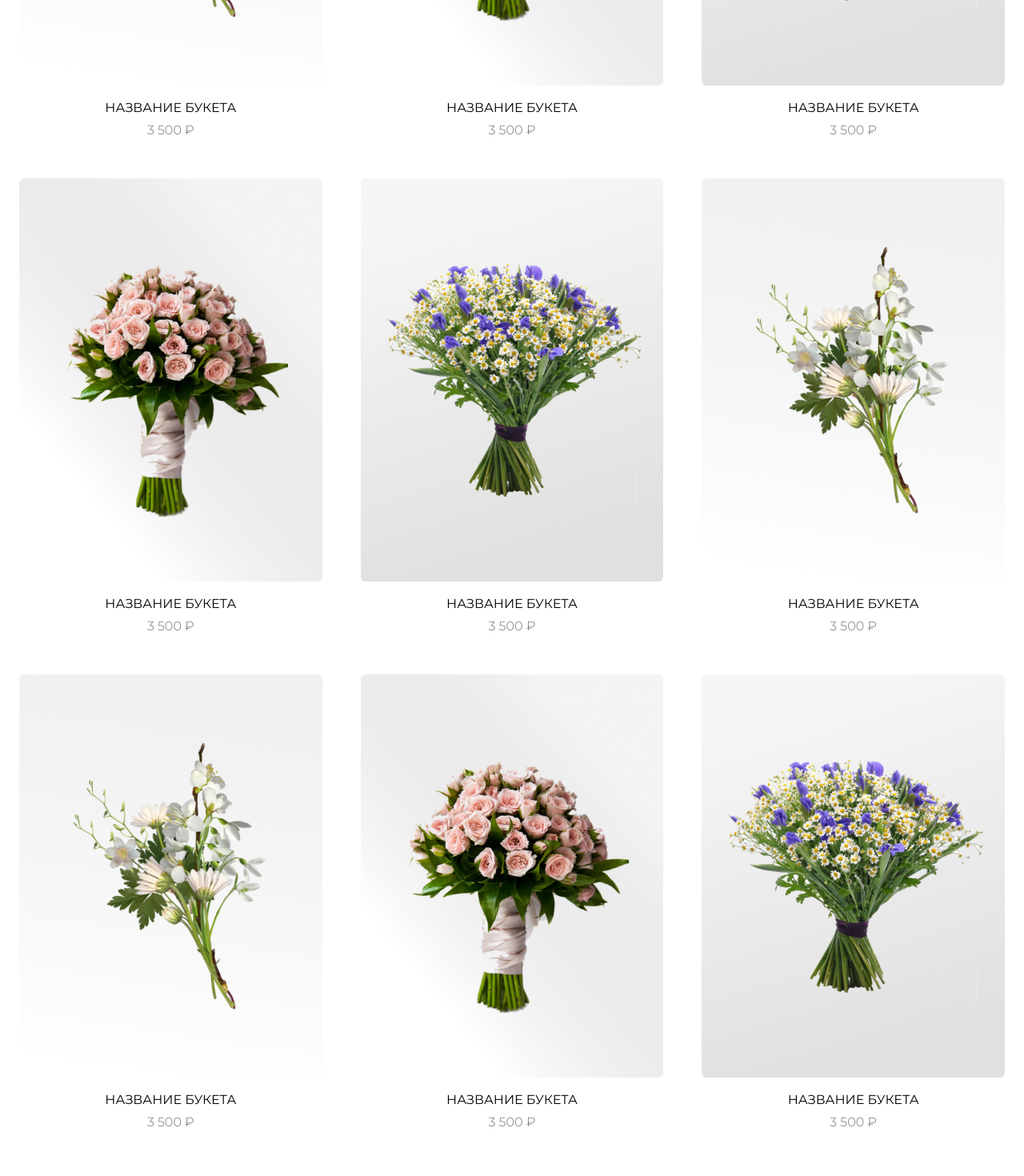
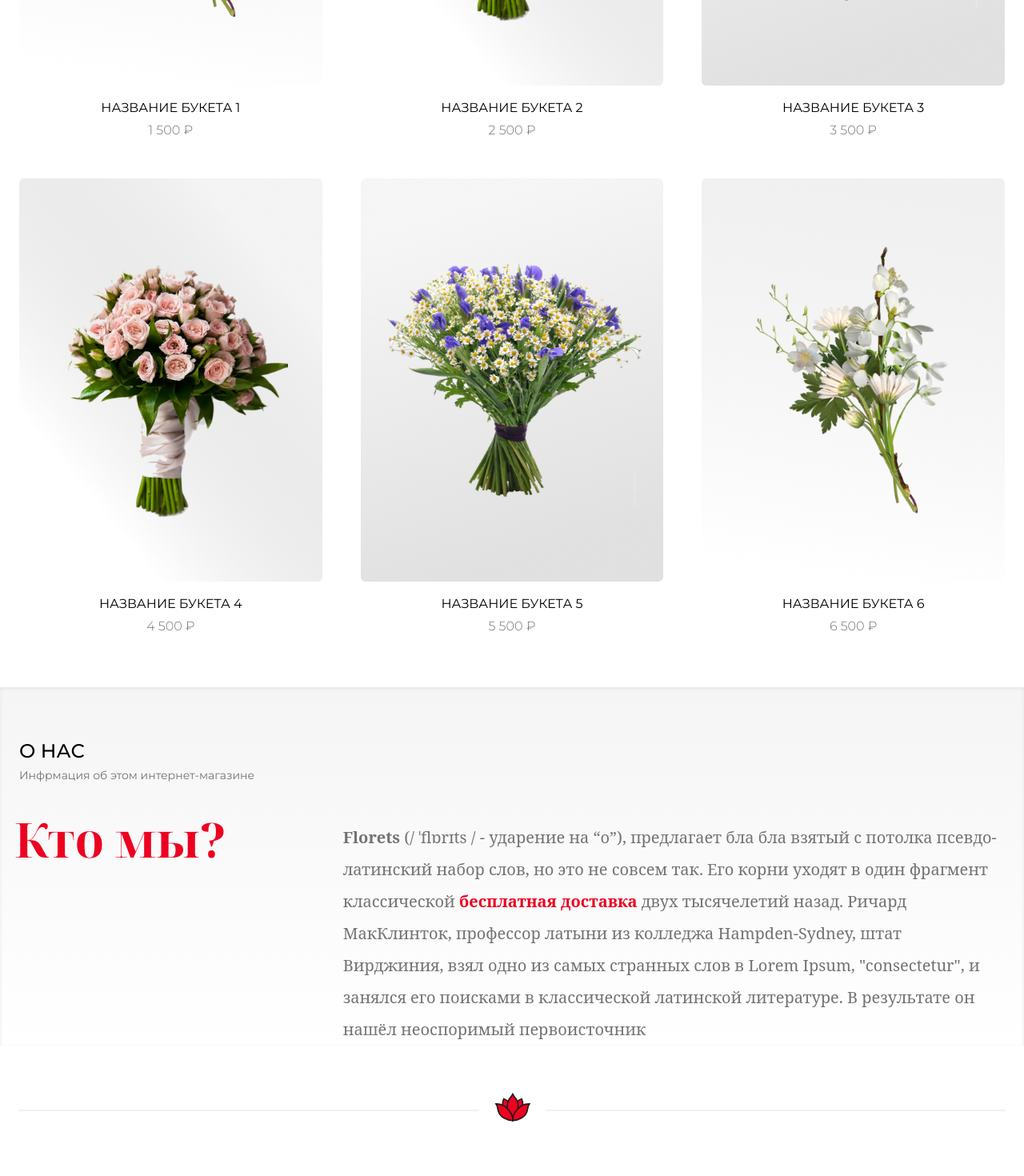
Before and after one commit to gitty-git/florets, a Vue app: page / in a window 1280 px wide. Shown: the part 1260-2730 px from the top of the page at 80% size. Built offline with nearby package versions, Linux system fonts and the light colour scheme.

Commit message:
products

```diff
--- a/public/index.html
+++ b/public/index.html
@@ -13,5 +13,7 @@
     </noscript>
     <div id="app"></div>
     <!-- built files will be auto injected -->
+    <script src="https://api-maps.yandex.ru/2.1/?apikey=d145c51a-c5ed-461e-bcf0-f1a7ccba9146&lang=ru_RU" type="text/javascript">
+    </script>
   </body>
 </html>
--- a/src/components/Card.vue
+++ b/src/components/Card.vue
@@ -1,13 +1,17 @@
 <template>
     <div class="w-full flex flex-col items-center">
-        <img class="mb-4 rounded-md cursor-pointer hover:scale-102 duration-300" :src="require(`@/assets/images/${img}`)" alt="">
+        <img class="mb-4 rounded-md cursor-pointer hover:scale-102 duration-300" :src="require(`@/assets/images/b-${pic}.png`)" alt="">
         <div class="uppercase mb-1">{{ name }}</div>
-        <div class="font-light text-gray-500">{{ price }}</div>
+        <div class="font-light text-gray-500">{{ formattedPrice }} ₽</div>
     </div>
 </template>
 
 <script setup>
-const props = defineProps(['img', 'price', 'name'])
+import { computed, onMounted, ref } from "vue";
+
+const props = defineProps(['pic', 'price', 'name'])
+
+const formattedPrice = computed(() => props.price.toLocaleString().replace(',', ' '))
 </script>
 
 <style scoped>
--- a/src/components/Input.vue
+++ b/src/components/Input.vue
@@ -1,12 +1,14 @@
 <template>
     <div class="mt-6">
         <div class="mb-2 text-sm">{{ header }}</div>
-        <input class="border-2 px-3 md:text-xl font-serif border-gray-150 w-full h-12" type="text">
+        <input :id="customId" v-model="placeholder" class="border-2 px-3 font-serif border-gray-150 w-full h-12" type="text">
     </div>
 </template>
 
 <script setup>
-const props = defineProps(['header'])
+const props = defineProps(['header', 'customId', 'placeholder'])
+
+const placeholder = props.placeholder
 </script>
 
 <style scoped>
--- a/src/views/HomeView.vue
+++ b/src/views/HomeView.vue
@@ -22,8 +22,8 @@
                         </svg>
                     </div>
 
-                    <div class="lg:text-md text-sm font-serif leading-loose text-gray-700">Здесь будет текст, который очень важен, его никто не читает. Зюганов,
-                        <span class="font-bold">Жириновский</span>. Джоч - мудак, отомстил за папу!
+                    <div class="lg:text-md text-sm font-serif leading-loose text-gray-700">Lorem ipsum dolor sit amet, consectetur adipisicing elit. Assumenda, deserunt?
+                        <span class="font-bold">hello</span>. Consectetur adipisicing elit.
                     </div>
                 </div>
 
@@ -54,33 +54,11 @@
             </div>
 
             <div class="md:grid-cols-3 grid gap-12 lg:px-0 px-6">
-                <router-link :to="{ path: 'product' }">
-                    <Card img="b-1.png" name="Название букета" price="3 500 ₽"/>
-                </router-link>
-                <router-link :to="{ path: 'product' }">
-                    <Card img="b-2.png" name="Название букета" price="3 500 ₽"/>
-                </router-link>
-                <router-link :to="{ path: 'product' }">
-                    <Card img="b-3.png" name="Название букета" price="3 500 ₽"/>
-                </router-link>
-                <router-link :to="{ path: 'product' }">
-                    <Card img="b-2.png" name="Название букета" price="3 500 ₽"/>
-                </router-link>
-                <router-link :to="{ path: 'product' }">
-                    <Card img="b-3.png" name="Название букета" price="3 500 ₽"/>
-                </router-link>
-                <router-link :to="{ path: 'product' }">
-                    <Card img="b-1.png" name="Название букета" price="3 500 ₽"/>
-                </router-link>
-                <router-link :to="{ path: 'product' }">
-                    <Card img="b-1.png" name="Название букета" price="3 500 ₽"/>
-                </router-link>
-                <router-link :to="{ path: 'product' }">
-                    <Card img="b-2.png" name="Название букета" price="3 500 ₽"/>
-                </router-link>
-                <router-link :to="{ path: 'product' }">
-                    <Card img="b-3.png" name="Название букета" price="3 500 ₽"/>
-                </router-link>
+                <div v-for="product in products" :key="product.id">
+                    <router-link :to="{ path: 'product' }">
+                        <Card :pic="product.img" :name="product.name" :price="product.price"/>
+                    </router-link>
+                </div>
             </div>
         </div>
     </div>
@@ -115,11 +93,46 @@
     </div>
 </template>
 
-<script>
+<script setup>
 import Card from "@/components/Card";
+import { ref } from "vue";
 
-export default {
-    name: 'HomeView',
-    components: { Card, }
-}
+const products = ref([
+    {
+        id: '1',
+        name: 'Название букета 1',
+        price: 1500,
+        img: '1'
+    },
+    {
+        id: '2',
+        name: 'Название букета 2',
+        price: 2500,
+        img: '2'
+    },
+    {
+        id: '3',
+        name: 'Название букета 3',
+        price: 3500,
+        img: '3'
+    },
+    {
+        id: '4',
+        name: 'Название букета 4',
+        price: 4500,
+        img: '2'
+    },
+    {
+        id: '5',
+        name: 'Название букета 5',
+        price: 5500,
+        img: '3'
+    },
+    {
+        id: '6',
+        name: 'Название букета 6',
+        price: 6500,
+        img: '1'
+    },
+])
 </script>
--- a/src/views/Order.vue
+++ b/src/views/Order.vue
@@ -9,7 +9,7 @@
                 <Input header="Телефон:"/>
             </div>
 
-            <Input header="Улица, дом:"/>
+            <Input placeholder="Россия, Челябинск, " header="Улица, дом:" customId="inputAddress"/>
 
             <div class="flex text-sm md:flex-row flex-col justify-center items-center mt-12">
                 <div class="mb-6 w-full">Выберете способ оплаты:</div>
@@ -25,25 +25,38 @@
             </div>
 
             <div class="w-full flex sm:mt-24 mt-16 mb-12 justify-center">
-                <router-link to="#">
-                    <div class="uppercase hover:bg-white hover:text-mainRed duration-150 cursor-pointer border-2 border-mainRed py-6 bg-mainRed font-medium text-white px-12">
+<!--                <router-link to="#">-->
+                    <div @click="handleBtn" class="uppercase hover:bg-white hover:text-mainRed duration-150 cursor-pointer border-2 border-mainRed py-6 bg-mainRed font-medium text-white px-12">
                         Подтвердить
                     </div>
-                </router-link>
+<!--                </router-link>-->
             </div>
         </div>
     </div>
 </template>
 
-<script>
+<script setup>
 import Input from "@/components/Input";
+import { onMounted, ref } from "vue";
 
-export default {
-    components: { Input },
-    name: "Order"
+const notice = ref('')
+const hint = ref('')
+
+const handleBtn = () => {
+
 }
+
+onMounted(() => {
+    ymaps.ready(() => {
+        new ymaps.SuggestView('inputAddress')
+    });
+})
 </script>
 
 <style scoped>
-
+#inputAddress {
+    background: red;
+    width: 300px;
+    margin: 5px;
+}
 </style>
--- a/src/views/Product.vue
+++ b/src/views/Product.vue
@@ -46,7 +46,7 @@
                     </div>
                 </div>
 
-                <div class="sm:mt-0 mt-6 cursor-pointer hover:bg-white duration-150 hover:text-mainRed border-2 border-mainRed bg-mainRed w-2/3 sm:w-96 text-white font-bold text-xs flex justify-center items-center uppercase h-16">
+                <div  @click="addProduct" class="sm:mt-0 mt-6 cursor-pointer hover:bg-white duration-150 hover:text-mainRed border-2 border-mainRed bg-mainRed w-2/3 sm:w-96 text-white font-bold text-xs flex justify-center items-center uppercase h-16">
                     Добавить в корзину
                 </div>
             </div>
@@ -58,9 +58,9 @@
     </div>
 </template>
 
-<script>
-export default {
-    name: "Product"
+<script setup>
+const addProduct = () => {
+    console.log('hello')
 }
 </script>
 
```
